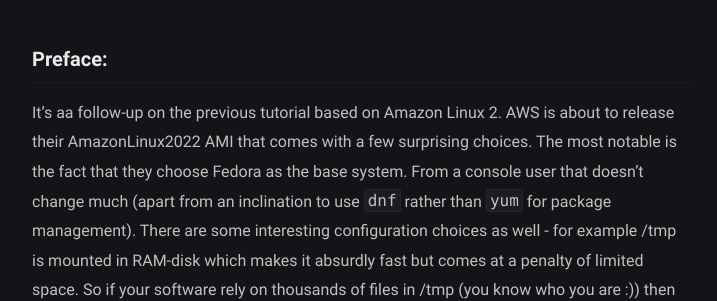
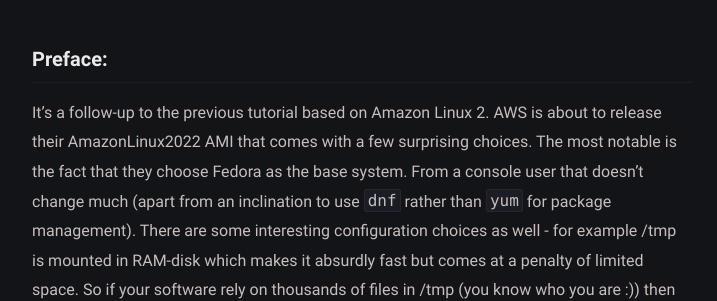
Before and after one commit to DawidKrysiak/dawidkrysiak.github.io, a Jekyll site: the page built from _posts/2022-07-19-Metabase-on-AmazonLinux-2022.markdown, in a window 1280 px wide and 900 px high, scrolled down 434 px. Shown: the part 157-458 px from the top of the window, without its empty margins (278-995 px from the left). Built offline with Jekyll 4.4.1, drawn with Linux system fonts in a browser that asks for light colours; some of the changed text lies outside the part shown.

````diff
--- a/_posts/2022-07-19-Metabase-on-AmazonLinux-2022.markdown
+++ b/_posts/2022-07-19-Metabase-on-AmazonLinux-2022.markdown
@@ -13,7 +13,7 @@ tags: metabase ec2 aws tutorial
 ## This tutorial covers deployment steps of Metabase system using Amazon Linux 2.
 
 ### Preface:
-It's aa follow-up on the previous tutorial based on Amazon Linux 2.
+It's a follow-up to the previous tutorial based on Amazon Linux 2.
 AWS is about to release their AmazonLinux2022 AMI that comes with a few surprising choices.
 The most notable is the fact that they choose Fedora as the base system.
 From a console user that doesn't change much (apart from an inclination to use `dnf` rather than `yum` for package management). There are some interesting configuration choices as well - for example /tmp is mounted in RAM-disk which makes it absurdly fast but comes at a penalty of limited space. So if your software rely on thousands of files in /tmp (you know who you are :)) then you might want to consider remounting /tmp and disabling the service that keeps mounting it. More on that in another article soon.
@@ -31,6 +31,7 @@ Having the above in mind, the project comprise of:
 <li> MySQL server installed on the instance itself, not as RDS. But if you insist - RDS works just fine, MySQL/MariaDB and PostgreSQL, that's how I started, before I realized I'm burning cash. RDS in my specific case could be of benefit (as mentioned I have my own 'data source' that needs to be queried), but in usual situations - you will be querying other RDS systems ANYWAY.</li>
 <li>Metabase running as a SystemD service</li>
 </ul>
+
 ### Instance.
 Amazon Linux 2022 preview is available only in Oregon, so if you wish to deploy it in any other region, you have to copy the AMI. Instance type depends on your needs. In my case, **t2.micro** was sufficient during development, but even then, machine was left with 60MB of available RAM, so 2GB of RAM is absolute minimum if you have more than one user working on it (it will work with 1GB RAM + a bit of swap, but it will be horribly slow in regenerating graphs). I would say that **t2.small** is a good compromise, **t2.medium** should be plenty, unless you have dozens of users working at the same time. If you wish to save money on the project even further, consider if the system has to work 24/7 - maybe you have fixed working hours beyond which you can set up the maintenance window for updates/patching and then shut down the system overnight? Consider using Lambda functions for start/stop [GitHub](https://github.com/Grendel-DMK/aws-instance-stop)
 
@@ -207,7 +208,7 @@ wget https://downloads.metabase.com/v0.40.1/metabase.jar
 chown metabase:metabase metabase.jar
 ```
 
-Of course, in the future, make sure you download the latest version.
+**Of course, in the future, make sure you download the latest version.**
 
 
 ### Set up the service
````
Also changed, not shown: other parts of _posts/2022-07-19-Metabase-on-AmazonLinux-2022.markdown (+2 -2 lines).
